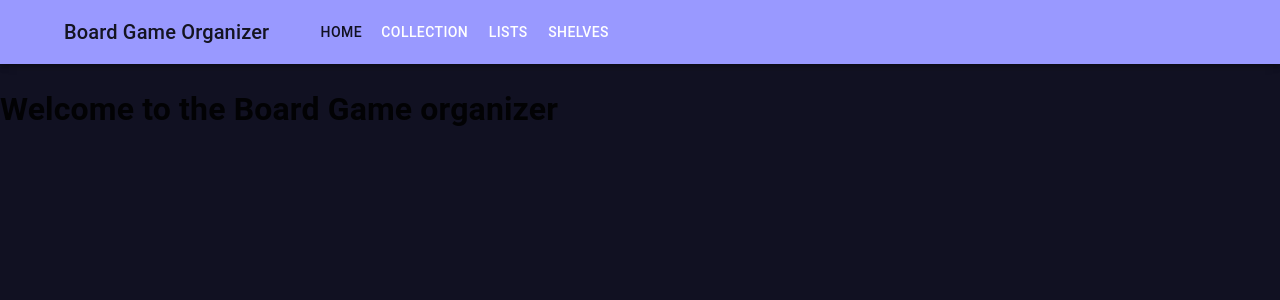
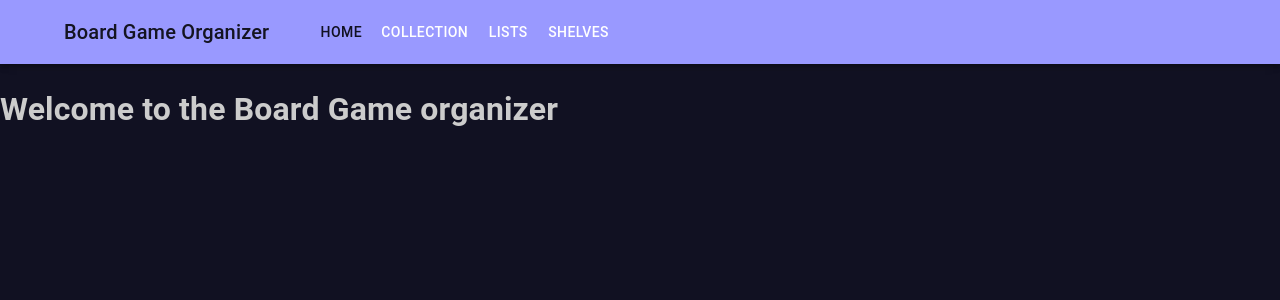
Before and after one commit to mekane/game-shelf-organizer, a React (Vite) app in the folder webapp/: page / in a window 1280 px wide. Shown: the top 300 px of the page. Built offline with nearby package versions, Linux system fonts and the light colour scheme.

Commit message:
some improvements

```diff
--- a/webapp/src/pages/NotFoundPage.tsx
+++ b/webapp/src/pages/NotFoundPage.tsx
@@ -1,3 +1,9 @@
+import { Container, Typography } from "@mui/material";
+
 export const NotFoundPage = () => {
-  return <div>404 Page Not Found. Sorry!</div>;
+  return (
+    <Container>
+      <Typography variant="h1">404 Page Not Found. Sorry!</Typography>
+    </Container>
+  );
 };
--- a/webapp/src/pages/PageContainer.tsx
+++ b/webapp/src/pages/PageContainer.tsx
@@ -1,14 +1,18 @@
-import { useTheme } from "@emotion/react";
+import { Stack } from "@mui/material";
 import { Outlet } from "react-router-dom";
 import { TopBar } from "../components/nav/TopBar";
 
 export const PageContainer = () => {
-  const theme = useTheme();
-
   return (
     <>
       <TopBar />
-      <Outlet />
+      <Stack
+        className="page"
+        justifyContent={"flex-end"}
+        sx={{ height: "100%" }}
+      >
+        <Outlet />
+      </Stack>
     </>
   );
 };
--- a/webapp/src/theme.tsx
+++ b/webapp/src/theme.tsx
@@ -12,6 +12,11 @@ const theme = createTheme({
     error: {
       main: red.A400,
     },
+    text: {
+      primary: "#ccc",
+      secondary: "#aaa",
+      disabled: "#999",
+    },
   },
   breakpoints: {
     values: {
```
